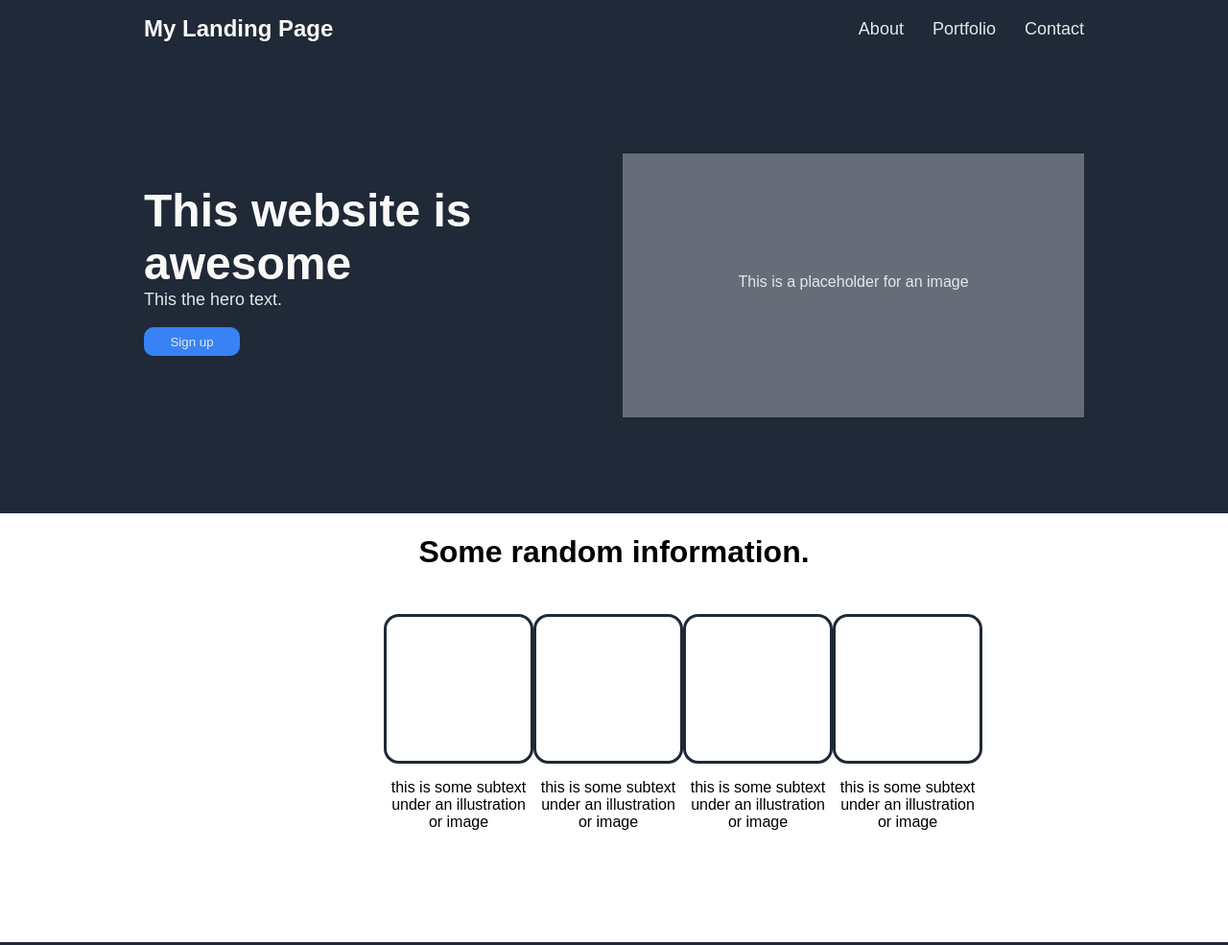
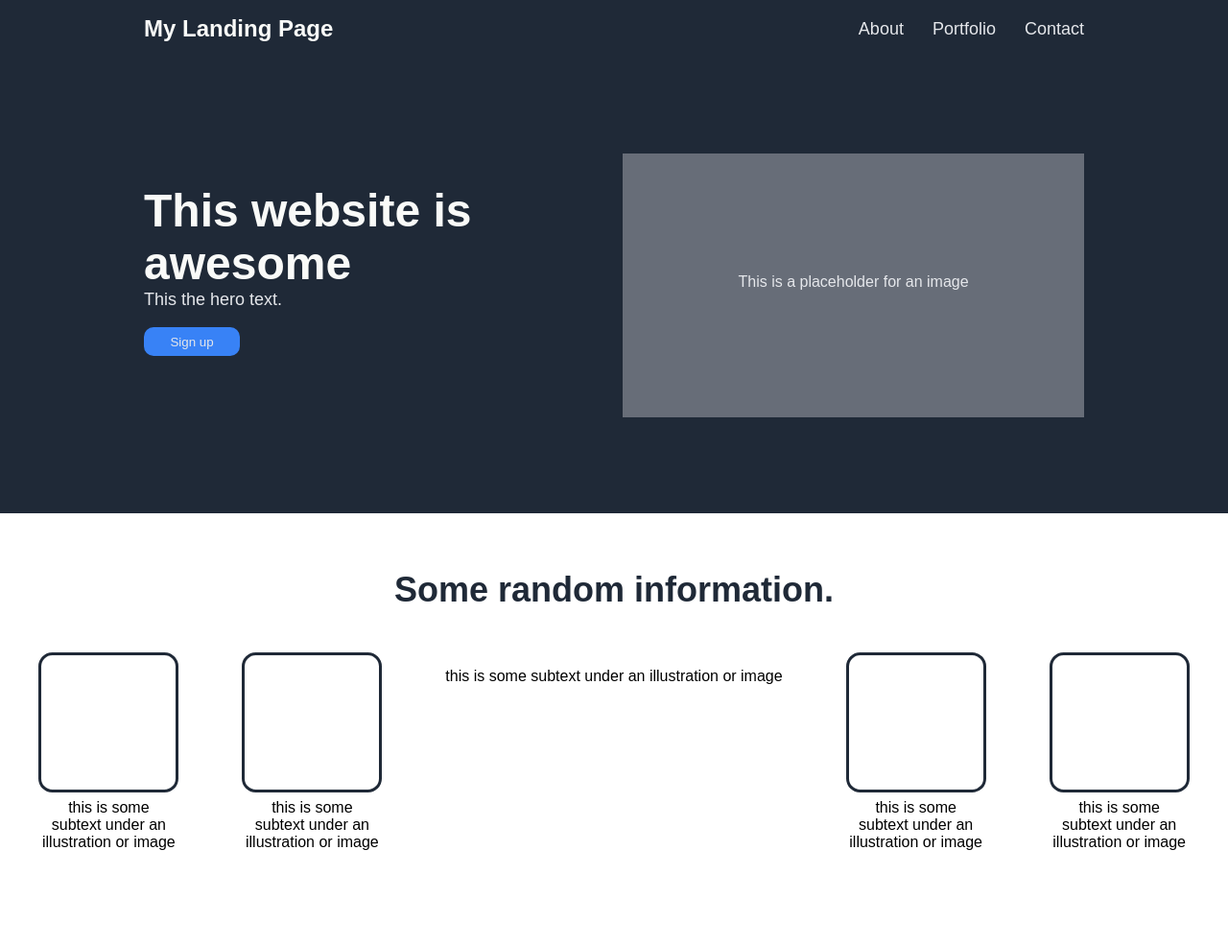
Before and after one commit to CrumpetCoding/odin-landing-page, a plain HTML site: page index.html in a window 1280 px wide. Shown: the whole page at 96% size. Drawn offline with Linux system fonts and the light colour scheme.

Commit message:
Fixed random info section

```diff
--- a/index.html
+++ b/index.html
@@ -30,22 +30,19 @@
         </div>
     </div>
     <div class="random">
-        <h1>Some random information.</h1>
+        <h1 class="random-heading">Some random information.</h1>
         <div class="random-boxes">
-            <div class="container" id="1">
-                <div class="box"></div>
+            <div class="box">
+                 <p>this is some subtext under an illustration or image</p>
+            </div>
+            <div class="box">
                 <p>this is some subtext under an illustration or image</p>
             </div>
-            <div class="continer" id="2">
-                <div class="box"></div>
+            <p>this is some subtext under an illustration or image</p>
+            <div class="box">
                 <p>this is some subtext under an illustration or image</p>
             </div>
-            <div class="container" id="3">
-                <div class="box"></div>
-                <p>this is some subtext under an illustration or image</p>
-            </div>
-            <div class="container" id="4">
-                <div class="box"></div>
+            <div class="box">
                 <p>this is some subtext under an illustration or image</p>
             </div>
         </div>
--- a/style.css
+++ b/style.css
@@ -82,33 +82,40 @@ a {
     display: flex;
     flex-direction: column;
     background-color: white;
+    align-content: center;
+    height: 350px;
+    width: auto;
+    justify-content: center;
+    padding-bottom: 100px;
+}
+
+.random-heading {
+    font-weight: 900;
+    font-size: 36px;
+    color: #1f2937;
     text-align: center;
+    margin-bottom: 44px;
+    margin-top: 0;
 }
 
 .random-boxes {
     display: flex;
-    flex-direction: row;
-    background-color: white;
     justify-content: center;
-    align-items: center;
-    margin-left: 400px;
-    margin-right: 400px;
-    margin-bottom: 100px;
-    margin-top: 25px;
-    justify-content: space-between;
-}
-
-.container {
-    display: flex;
-    flex-direction: column;
-    text-align: center;
+    gap: 66px;
 }
 
 .box {
-    width: 150px;
-    height: 150px;
+    display: flex;
+    flex-direction: column;
+    width: 140px;
+    height: 140px;
     background-color: white;
     border: #1f2937;
     border-style: solid;
     border-radius: 10%;
 }
+
+.box p {
+    text-align: center;
+    margin-top: 150px;
+}
```
